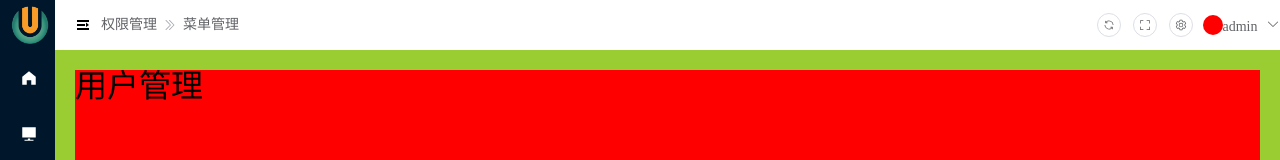
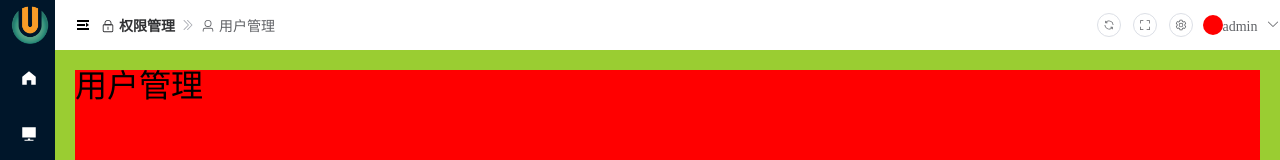
Before and after one commit to yh041122/ggZhenxuan, a Vue app: page /acl/user in a window 1280 px wide. Shown: the top 160 px of the page. Built offline with nearby package versions, Linux system fonts and the light colour scheme.

Commit message:
feat: tabbar-面包屑动态展示

```diff
--- a/src/layout/tabbar/breadcrumb/index.vue
+++ b/src/layout/tabbar/breadcrumb/index.vue
@@ -2,6 +2,11 @@
 defineOptions({
   name: 'breadcrumbIndex',
 })
+
+// 引入路由
+import { useRoute } from 'vue-router'
+const $route = useRoute()
+
 // 引入仓库
 import { useLayoutSettingStore } from '@/stores/modules/layoutSetting'
 const layoutSettingStore = useLayoutSettingStore()
@@ -19,8 +24,27 @@ const changeIcon = () => {
   </el-icon>
   <!-- 面包屑 -->
   <el-breadcrumb separator-icon="DArrowRight">
-    <el-breadcrumb-item>权限管理</el-breadcrumb-item>
-    <el-breadcrumb-item>菜单管理</el-breadcrumb-item>
+    <!-- 在Vue中 v-if和v-for不能一起使用，因为v-if的优先级更高 -->
+    <el-breadcrumb-item
+      v-for="(route, index) in $route.matched"
+      :key="index"
+      class="bread"
+      v-show="route.meta.title"
+      :to="route.path"
+    >
+      <el-icon class="icon">
+        <component :is="route.meta.icon" />
+      </el-icon>
+      <span style="margin-left: 4px">{{ route.meta.title }}</span>
+    </el-breadcrumb-item>
   </el-breadcrumb>
 </template>
-<style scoped lang="scss"></style>
+<style scoped lang="scss">
+.bread {
+  position: relative;
+  .icon {
+    position: relative;
+    top: 2px;
+  }
+}
+</style>
--- a/src/router/router.ts
+++ b/src/router/router.ts
@@ -16,7 +16,7 @@ export const routes = [
     name: 'Layout',
     component: () => import('@/layout/index.vue'),
     meta: {
-      title: 'layout',
+      // title: 'layout',
       hidden: false,
       icon: 'Avatar',
     },
@@ -55,6 +55,7 @@ export const routes = [
       hidden: false,
       icon: 'Lock',
     },
+    redirect: '/acl/user',
     children: [
       {
         path: '/acl/user',
@@ -98,6 +99,7 @@ export const routes = [
       hidden: false,
       icon: 'Goods',
     },
+    redirect: '/product/trademark',
     children: [
       {
         path: '/product/trademark',
```
